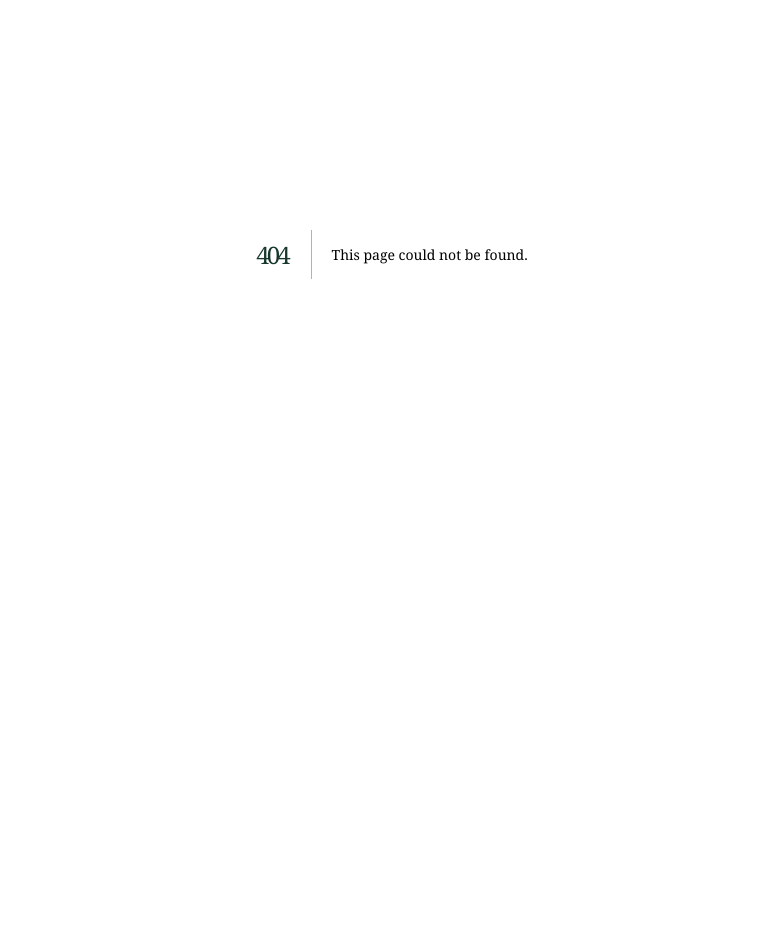
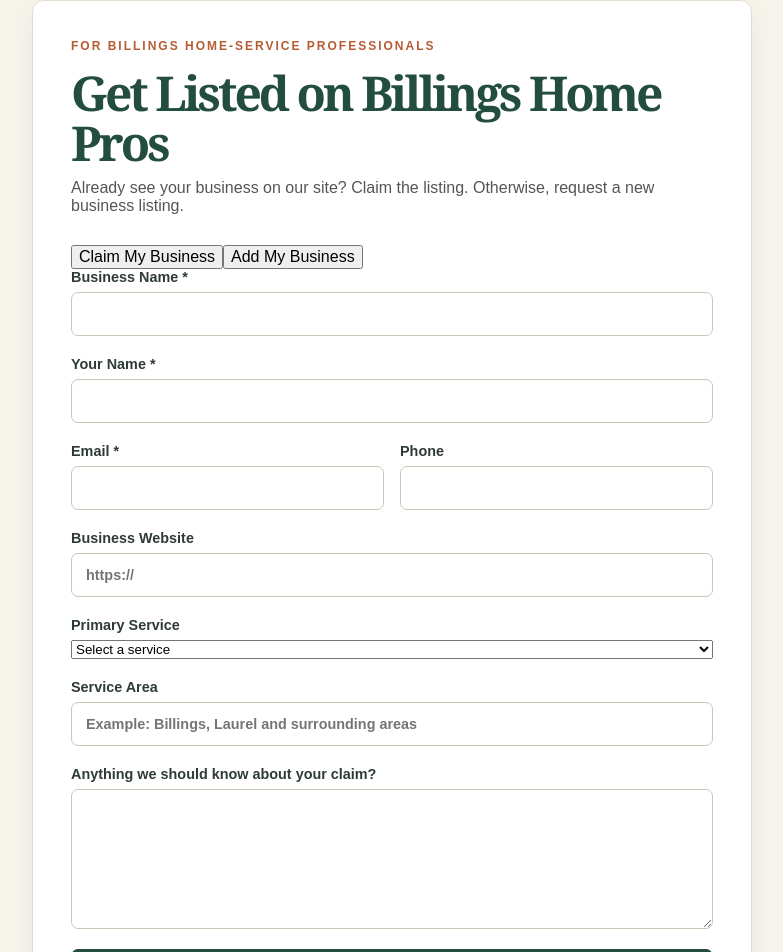
Before and after one commit to Cheddaronbass/billingshomepros, a Next.js app: page /get-listed in a window 1280 px wide. Before the commit this address had no page. Shown: the part 146-1098 px from the top of the page, without its empty margins (248-1031 px from the left). Before the commit the page ends 800 px from the top, so only its background shows below. Built offline with nearby package versions, Linux system fonts and the light colour scheme.

Commit message:
Add GetListedPage component for business requests

```diff
--- /dev/null
+++ b/app/get-listed/page.js
@@ -0,0 +1,275 @@
+"use client";
+
+import { useState } from "react";
+
+export default function GetListedPage() {
+  const [requestType, setRequestType] = useState("claim");
+
+  const [formData, setFormData] = useState({
+    business_name: "",
+    contact_name: "",
+    contact_email: "",
+    contact_phone: "",
+    website: "",
+    category: "",
+    service_area: "",
+    message: "",
+  });
+
+  const [status, setStatus] = useState("idle");
+  const [message, setMessage] = useState("");
+
+  function handleChange(event) {
+    const { name, value } = event.target;
+
+    setFormData((current) => ({
+      ...current,
+      [name]: value,
+    }));
+  }
+
+  async function handleSubmit(event) {
+    event.preventDefault();
+
+    setStatus("submitting");
+    setMessage("");
+
+    try {
+      const response = await fetch("/api/contractor-request", {
+        method: "POST",
+        headers: {
+          "Content-Type": "application/json",
+        },
+        body: JSON.stringify({
+          request_type: requestType,
+          ...formData,
+        }),
+      });
+
+      const result = await response.json();
+
+      if (!response.ok) {
+        setStatus("error");
+        setMessage(
+          result.error || "Unable to submit your request."
+        );
+        return;
+      }
+
+      setStatus("success");
+
+      setMessage(
+        requestType === "claim"
+          ? "Your claim request has been submitted. We'll review the information before making any changes to the listing."
+          : "Your business listing request has been submitted for review."
+      );
+
+      setFormData({
+        business_name: "",
+        contact_name: "",
+        contact_email: "",
+        contact_phone: "",
+        website: "",
+        category: "",
+        service_area: "",
+        message: "",
+      });
+    } catch {
+      setStatus("error");
+      setMessage("Something went wrong. Please try again.");
+    }
+  }
+
+  return (
+    <main>
+      <header className="siteHeader">
+        <a className="textBrand" href="/">
+          <span className="brandMain">Billings Home Pros</span>
+          <span className="brandSub">
+            LOCAL HOME SERVICES • BILLINGS, MT
+          </span>
+        </a>
+
+        <nav>
+          <a href="/">Home</a>
+          <a href="/#services">Find a Pro</a>
+          <a href="/get-listed">For Contractors</a>
+        </nav>
+      </header>
+
+      <section className="quotePage">
+        <div className="quoteFormCard">
+          <div className="eyebrow">
+            FOR BILLINGS HOME-SERVICE PROFESSIONALS
+          </div>
+
+          <h1>Get Listed on Billings Home Pros</h1>
+
+          <p className="quoteBusiness">
+            Already see your business on our site? Claim the listing.
+            Otherwise, request a new business listing.
+          </p>
+
+          <div className="contractorRequestChoices">
+            <button
+              type="button"
+              className={
+                requestType === "claim"
+                  ? "requestChoice activeRequestChoice"
+                  : "requestChoice"
+              }
+              onClick={() => setRequestType("claim")}
+            >
+              Claim My Business
+            </button>
+
+            <button
+              type="button"
+              className={
+                requestType === "new_listing"
+                  ? "requestChoice activeRequestChoice"
+                  : "requestChoice"
+              }
+              onClick={() => setRequestType("new_listing")}
+            >
+              Add My Business
+            </button>
+          </div>
+
+          <form onSubmit={handleSubmit} className="quoteForm">
+            <label>
+              Business Name *
+              <input
+                type="text"
+                name="business_name"
+                value={formData.business_name}
+                onChange={handleChange}
+                required
+              />
+            </label>
+
+            <label>
+              Your Name *
+              <input
+                type="text"
+                name="contact_name"
+                value={formData.contact_name}
+                onChange={handleChange}
+                required
+              />
+            </label>
+
+            <div className="quoteFormRow">
+              <label>
+                Email *
+                <input
+                  type="email"
+                  name="contact_email"
+                  value={formData.contact_email}
+                  onChange={handleChange}
+                  required
+                />
+              </label>
+
+              <label>
+                Phone
+                <input
+                  type="tel"
+                  name="contact_phone"
+                  value={formData.contact_phone}
+                  onChange={handleChange}
+                />
+              </label>
+            </div>
+
+            <label>
+              Business Website
+              <input
+                type="url"
+                name="website"
+                placeholder="https://"
+                value={formData.website}
+                onChange={handleChange}
+              />
+            </label>
+
+            <label>
+              Primary Service
+              <select
+                name="category"
+                value={formData.category}
+                onChange={handleChange}
+              >
+                <option value="">Select a service</option>
+                <option value="plumbing">Plumbing</option>
+                <option value="hvac">Heating & Cooling</option>
+                <option value="electrical">Electrical</option>
+                <option value="roofing">Roofing</option>
+                <option value="contractors-remodeling">
+                  Contractors & Remodeling
+                </option>
+                <option value="other">Other</option>
+              </select>
+            </label>
+
+            <label>
+              Service Area
+              <input
+                type="text"
+                name="service_area"
+                placeholder="Example: Billings, Laurel and surrounding areas"
+                value={formData.service_area}
+                onChange={handleChange}
+              />
+            </label>
+
+            <label>
+              {requestType === "claim"
+                ? "Anything we should know about your claim?"
+                : "Tell us about your business and services"}
+              <textarea
+                name="message"
+                rows="5"
+                value={formData.message}
+                onChange={handleChange}
+              />
+            </label>
+
+            <button
+              type="submit"
+              className="quoteSubmitButton"
+              disabled={status === "submitting"}
+            >
+              {status === "submitting"
+                ? "Sending..."
+                : requestType === "claim"
+                ? "Submit Claim Request"
+                : "Submit Listing Request"}
+            </button>
+
+            {message && (
+              <div
+                className={
+                  status === "success"
+                    ? "quoteMessage success"
+                    : "quoteMessage error"
+                }
+              >
+                {message}
+              </div>
+            )}
+          </form>
+        </div>
+      </section>
+
+      <footer>
+        <strong>Billings Home Pros</strong>
+        <p>
+          Connecting Billings-area homeowners with local home-service
+          professionals.
+        </p>
+        <small>© 2026 BillingsHomePros.com</small>
+      </footer>
+    </main>
+  );
+}
```
